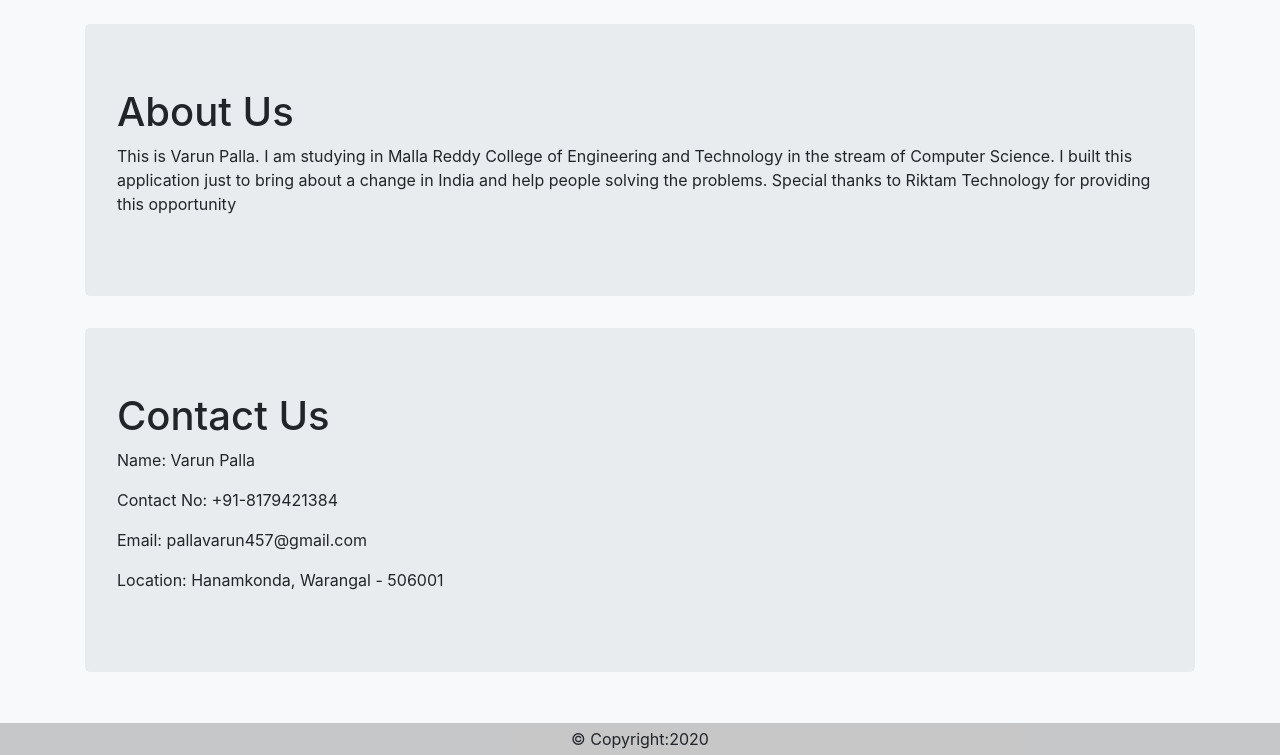
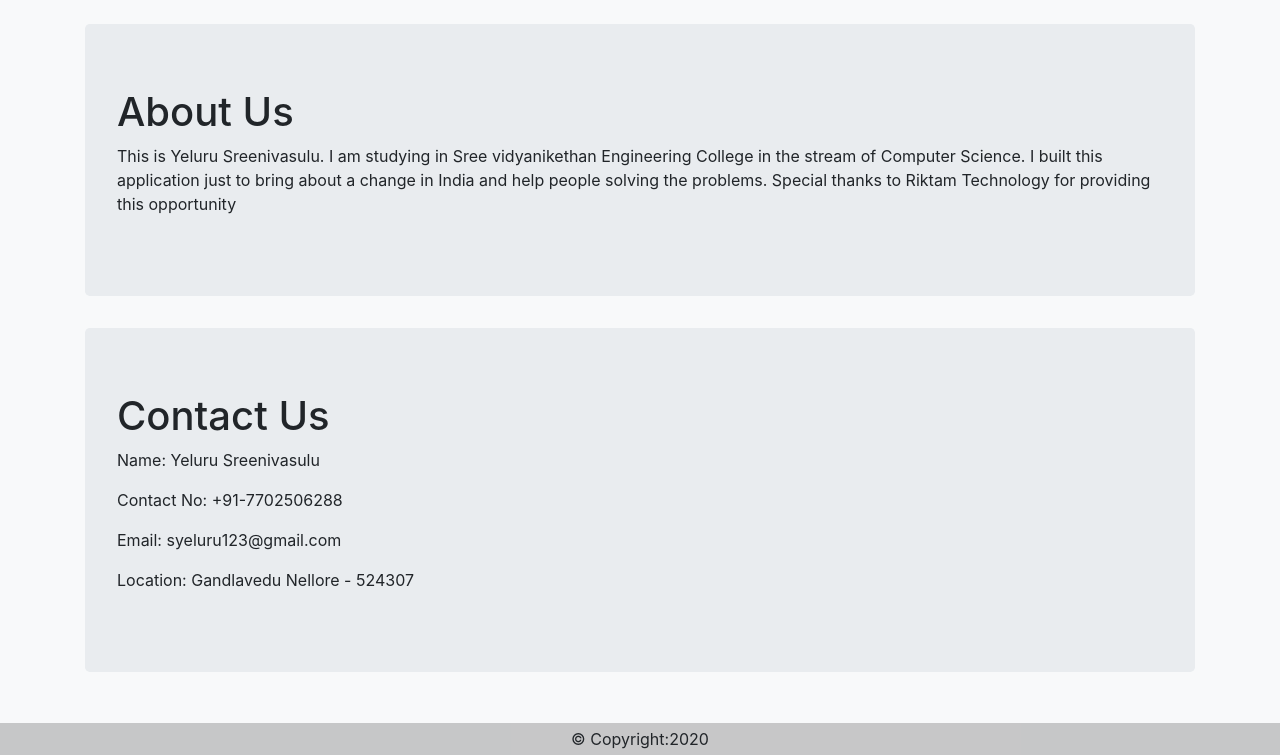
Before and after one commit to yelurusrinu/civic-problems, a Flask app: page /about_us in a window 1280 px wide. Shown: the part 45-800 px from the top of the page. Run offline with Flask 2, Linux system fonts and the light colour scheme; parts of the project's set-up code (start-up, migrations or seed data) failed here and were passed over; some libraries are stand-ins or nearby versions.

Commit message:
Update aboutus.html

```diff
--- a/Better_India/Application/templates/aboutus.html
+++ b/Better_India/Application/templates/aboutus.html
@@ -8,14 +8,14 @@
     </br>
         <div class="jumbotron">
             <h1>About Us</h1>
-            <p> This is Varun Palla. I am studying in Malla Reddy College of Engineering and Technology in the stream of Computer Science. I built this application just to bring about a change in India and help people solving the problems. Special thanks to Riktam Technology for providing this opportunity</p>
+            <p> This is Yeluru Sreenivasulu. I am studying in Sree vidyanikethan Engineering College in the stream of Computer Science. I built this application just to bring about a change in India and help people solving the problems. Special thanks to Riktam Technology for providing this opportunity</p>
         </div>
         <div class="jumbotron">
             <h1>Contact Us</h1>
-            <p>Name: Varun Palla</p>
-            <p>Contact No: +91-8179421384</p>
-            <p>Email: pallavarun457@gmail.com</p>
-            <p>Location: Hanamkonda, Warangal - 506001</p>
+            <p>Name: Yeluru Sreenivasulu</p>
+            <p>Contact No: +91-7702506288</p>
+            <p>Email: syeluru123@gmail.com</p>
+            <p>Location: Gandlavedu Nellore - 524307</p>
         </div>
     </br>
 </div>{% endblock%}
```
